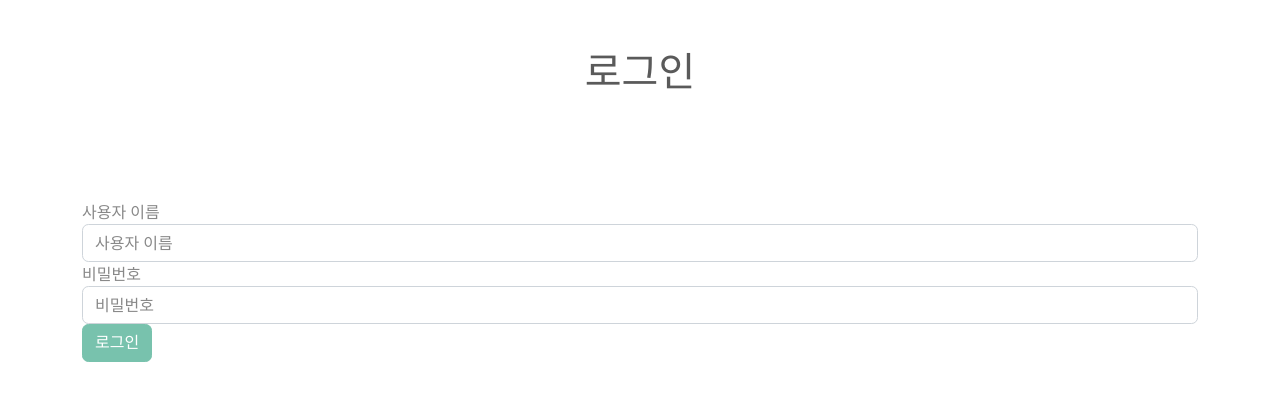
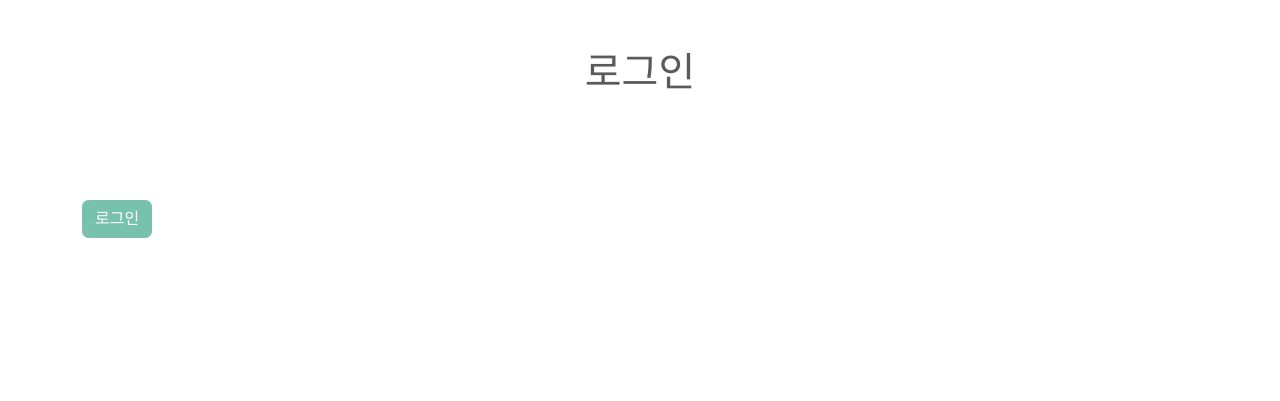
Before and after one commit to chs991209/DJangohubrep, a Django app: page /fcuser/login/ in a window 1280 px wide. Shown: the top 401 px of the page. Run offline with Django 3.2, Linux system fonts and the light colour scheme; some libraries are stand-ins or nearby versions.

Commit message:
Forms pyfile 생성

```diff
--- /dev/null
+++ b/fcuser/forms.py
@@ -0,0 +1,6 @@
+from django import forms
+
+
+class LoginForm(forms.Form):
+    username = forms.CharField(max_length=32)
+    password = forms.CharFIeld()
--- a/fcuser/templates/login.html
+++ b/fcuser/templates/login.html
@@ -17,30 +17,7 @@
     <div class="col-12">
         <form method="POST" action=".">
             {% csrf_token %}
-            <div class="form-group">
-              <label for="username">
-                  사용자 이름
-                </label>
-              <input
-                    type="text"
-                    class="form-control"
-                    id="username"
-                    placeholder="사용자 이름"
-                    name="username"
-                />
-            </div>
-            <div class="form-group">
-              <label for="password">
-                  비밀번호
-                </label>
-              <input
-                    type="password"
-                    class="form-control"
-                    id="password"
-                    placeholder="비밀번호"
-                    name="password"
-                />
-            </div>
+
             <button type="submit" class="btn btn-primary">
                 로그인
             </button>
```
